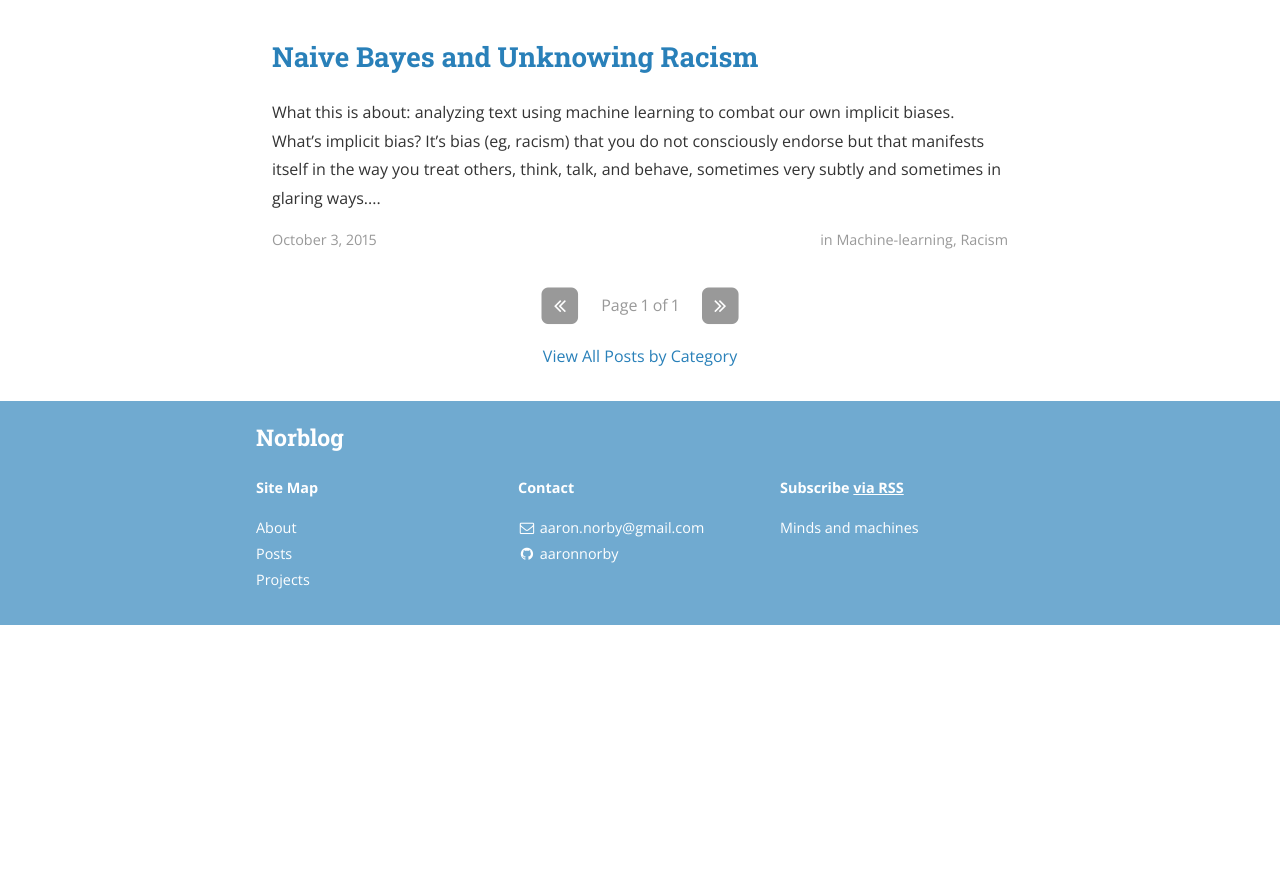
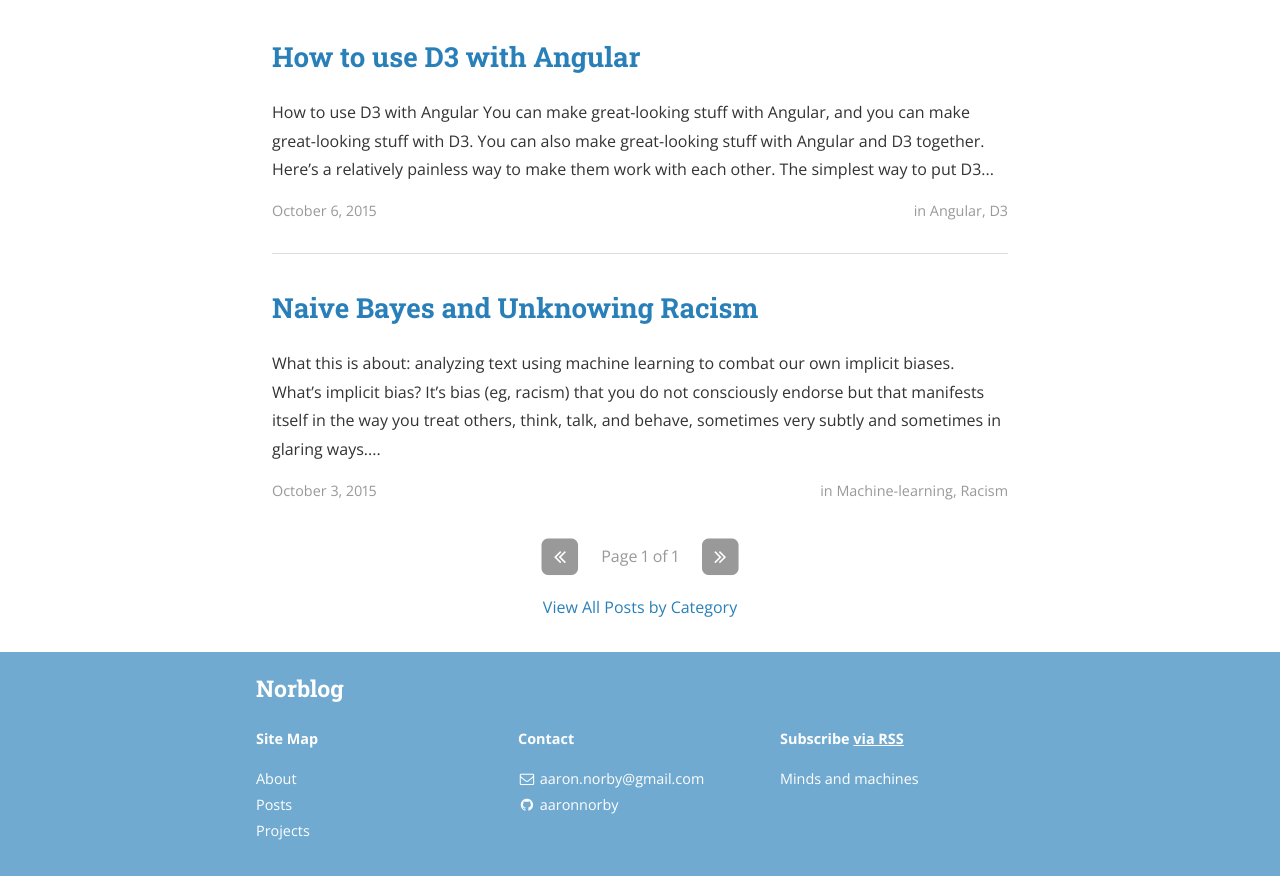
Before and after one commit to aaronnorby/aaronnorby.github.io, a Jekyll site: the page built from index.html, in a window 1280 px wide. Shown: the part 503-1379 px from the top of the page. Built offline with Jekyll 4.4.1, drawn with Linux system fonts in a browser that asks for light colours; nearby versions of some CDN libraries; the list of posts is cut into pages by our own code; a style sheet for code colours, icons or effects is not loaded; before the commit the page ends 1128 px from its top, so only the background shows below that; part of the change alters nothing that is shown.

Commit message:
Write post on D3 with Angular

````diff
--- a/_drafts/d3InAngular.md
+++ b/_posts/2015-10-06-d3InAngular.md
@@ -1,3 +1,11 @@
+---
+layout: post
+title: How to use D3 with Angular
+date: 2015-10-06
+author: Aaron Norby
+categories: Angular D3
+---
+
 How to use D3 with Angular
 
 You can make great-looking stuff with Angular, and you can make great-looking stuff
@@ -9,37 +17,46 @@ creating a custom Angular directive. For those who don't know already, directive
 in angular are (at least in the way we'll be using them) effectively custom-made
 html elements. So, instead of putting your D3 inside of a `div`, you'll put it
 inside of something that you create, like:
-```
+
+~~~javascript
 <awesome-d3></awesome-d3>
-```
+~~~
+
 How do you create custom directive? Suppose you've got your Angular app defined,
 like so:
-```
+
+~~~
 var greatApp = angular.module('greatApp', []);
-```
+~~~
+
 We're assigning our app to a variable so that we add our directive on to it in
 another file if we so choose, to keep our code clean and modular. Here we define
 our directive:
-```
+
+~~~
 greatApp.directive('awesomeD3', [function () {
   ...
 }]);
-```
+~~~
+
 Where the dots go our directive-making code will go. Note that the string naming
 our directive is `awesomeD3`, in camelcase, while our tag-name we used earlier was
 `awesome-d3` with a dash. Your camelcase directives will be converted to dash- (or
 snake-) when Angular runs through the html it controls.
 
 Now we actually put some filling in our directive:
-```
+
+~~~
 greatApp.directive('awesomeD3', [function () {
   restrict: E
 }]);
-```
+~~~
+
 This `restrict` makes it so you can only use your directive as an element, as we're
-doing. You can loosen these restrictions and allow attributes, classes, etc.
+doing. You can loosen or change these restrictions and allow attributes, classes, etc.
 Continuing:
-```
+
+~~~javascript
 greatApp.directive('awesomeD3', [function () {
   restrict: E,
 
@@ -54,28 +71,31 @@ greatApp.directive('awesomeD3', [function () {
           .enter()
           .append('svg:circle')
           .('r', 9);
-
   }
 }]);
-```
+~~~
+
 The `link` function is really where you do everything. This is how your directive
-is really defined - its appearance, its behavior, and so on. Here we're just doing
+is defined - its appearance, its behavior, and so on. Here we're just doing
 some standard, boring svg circles with basic D3 methods.
 
 The real questions here are: what are those parameters to the `link` function,
 where is that data coming from, and why are we doing `element[0]` instead of just
 `element` to append our svg?
 
-First, `scope`. `scope` is the, well, scope object associated with your directive's
+First, the `scope` argument. `scope` is the, well, scope object associated with your directive's
 element. You can use it in the way you associate models with the `$scope` object in
 controllers. To do so, you need to add something to your html and you need to add
 something to your directive definition. First, the html:
-```
+
+~~~
 <awesome-d3 data="dataset"></awesome-d3>
-```
+~~~
+
 (Note that the 'data' attribute doesn't have to be called 'data'. Call it whatever
-you want. You use it by defining your scope in your directive, like this:
-```
+you want.) You use it by defining your scope in your directive, like this:
+
+~~~
 greatApp.directive('awesomeD3', [function () {
   restrict: E,
 
@@ -90,54 +110,77 @@ greatApp.directive('awesomeD3', [function () {
           .enter()
           .append('svg:circle')
           .('r', 9);
-
   },
 
   scope: {
     data: '='
   }
 }]);
+~~~
 
-```
-So, the scope object can function as a conduit through which information can be passed
-from your controller's models to to directive. By including `data: '='`, your
-directive gains access to the `dataset` model because of the equation we put in our
-html.
+And suppose that in your controller (the controller whose scope encloses your
+custom directive in the html document) you have this:
 
+~~~
+greatApp.controller('greatController', ['$scope', function($scope) {
+  $scope.dataset = {'heresData': 123};
+}]);
+~~~
 
+This makes the data referred to by `dataset` available to your directive, via
+`data`. So, the scope object can function as a conduit through which information
+can be passed from your controller's models to to directive. By including `data:
+'='`, your directive gains access to the `dataset` model because of the equation we
+put in our html.
 
+Then, you can use it in your directive:
 
-First, `scope`. `scope` is the `scope` object associated with whatever controller
-has control of the DOM node where your directive is going to be. So, if you put in an
-`awesome-d3` element like this:
-<div ng-controller="myController">
-  <awesome-d3></awesome-d3>
-</div>
-```
-the `scope` parameter will get the `$scope` object associated with `myController`.
+~~~
+greatApp.directive('awesomeD3', [function () {
+  restrict: E,
 
-And this is how we answer our second question: Where is the data coming from? Well,
-if there's data on your controller's `$scope`, then you can access this in your
-directive's link function through the `scope` argument. In this case, we're
-imagining that `myController` has a `data` object on its scope, so we get that
-through `scope.data`. Here's what the controller code might look like:
-```
-greatApp.controller('myController', ['$scope', function($scope) {
-  $scope.data = ['one', 'two', 'three'];
+  link: function(scope, element, attributes) {
+    var svg = d3.select(element[0])
+          .append('svg')
+          .attr('height', 500)
+          .attr('width', 500);
+
+    svg.selectAll('circle')
+      .data(scope.data)
+          .enter()
+          .append('svg:circle')
+          .('r', d.heresData);
+  },
+
+  scope: {
+    data: '='
+  }
 }]);
-```
-With that, your directive will have access to that data to use in the same way
-you'd use an array of data in D3 outside of Angular.
+~~~
+
+Now, you're setting the radius of your svg circle to whatever `dataset.heresData` is.
+This is a pretty mundane use, but you can imagine the possibilities.
 
 Now what about `element[0]`? Not surprisingly, `element` in the link function
-refers to your directive's element. But its wrapped in a jQuery-lite (Angular's
+refers to your directive's element. But it's wrapped in a jQuery-lite (Angular's
 version of jQuery) object, so to get the actual element you have to get it from a
 jQuery-like array. Not too complicated, but an easy thing to forget to do.
 
 The good thing about having the element jQuery(-lite)-wrapped is that you can use
 jQuery-lite methods to manipulate it. For example, you can add styles like so:
-```
+
+~~~
 element.css({'margin': '20px'});
-```
+~~~
+
 This code would be inside the link function so that you have access to `element`.
 Note that in this case you *don't* try to grab it out of an array.
+
+And that, as far as the basics, is it. D3 loves to display data, and Angular loves to share
+data with things that love to display data.
+
+If you'd like to see a working example, you can check out my code for a project
+[here](https://github.com/aaronnorby/riskField) on GitHub, which produces something
+that looks like this:
+
+![riskField](/assets/riskFieldScreenshot.jpg)
````
Also changed, not shown: assets/riskFieldScreenshot.jpg (added).
